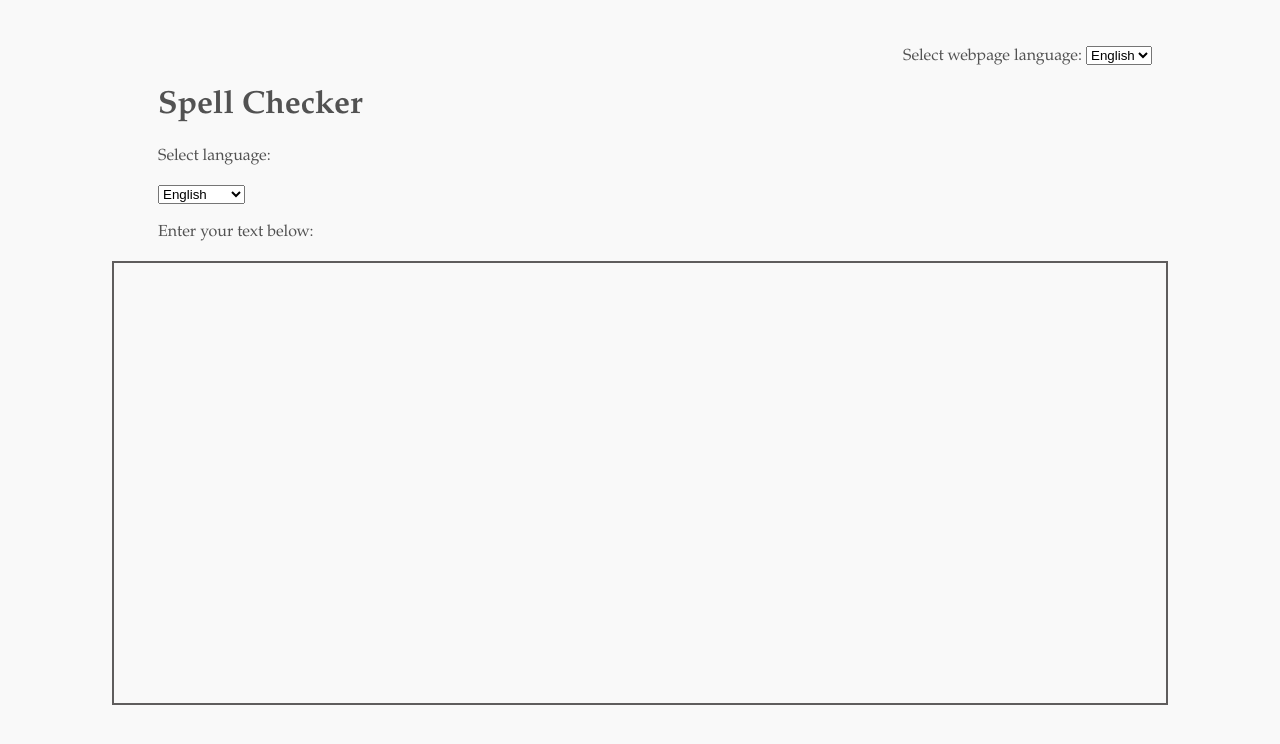
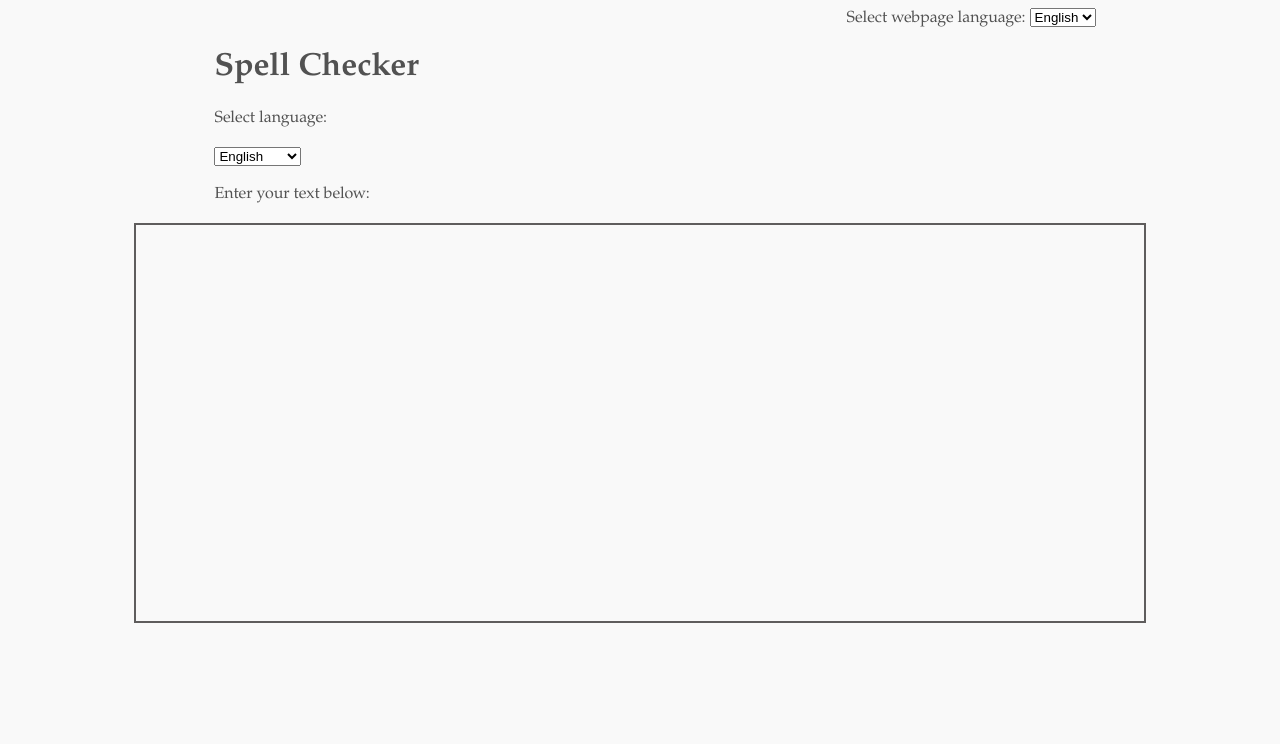
Before and after one commit to rjuliang/team6SpellCheckerCSCI5030-2021, a website: page index.html in a window 1280 px wide. Drawn offline with nearby package versions, Linux system fonts and the light colour scheme.

Commit message:
removed files added without approval, added css support for a responsive interaction

```diff
--- a/index.html
+++ b/index.html
@@ -4,19 +4,21 @@
         <link rel="stylesheet" type="text/css" href="stylesheets/main-style.css" />
         <meta charset = "UTF-8">
     </head>
-    <br>
     <body>
     <div class="border">
         <div class="heading">
-            <br>
+
             <div id="langDiv">
                 <label id="webLang">Select webpage language: </label>
                 <select id="pageLanguage" onchange="changeLang()">
                     <option value="en_us">English</option>
                     <option value="ga">Irish</option>
                 </select>
-                </div>
-            <h1><div id="title">Spell Checker</div></h1>
+            </div>
+
+            <hr id="divider">
+
+            <h1 id="title">Spell Checker</h1>
             <label id="textLang">Select language: </label><br><br>
             <select id="languageSelection">
                 <option value="en_us">English</option>
--- a/stylesheets/main-style.css
+++ b/stylesheets/main-style.css
@@ -1,4 +1,8 @@
 /*This applies to the entire page*/
+*{
+    box-sizing: border-box;
+}
+
 body{
     font-family: Garamond, serif;;
     background-color: rgb(249, 249, 249);
@@ -20,10 +24,9 @@ body{
 #input{
     border: 2px solid rgb(95, 93, 93);
     height: 400px;
-    width: 80%;
+    width: 90%;
     margin: auto;
     padding: 20px;
-    /*display: inline-block;*/
 }
 
 
@@ -31,14 +34,17 @@ body{
 /*These are the properties to align the heading of the page*/
 .heading {
     margin: auto;
-    padding-left: 150px;
+    text-align: center;
 }
 
-#langDiv
-{
-    padding-right: 120px;
-    text-align: right;
-    margin: auto;
+hr{
+    color: #F0F0F0;
+    margin-bottom: 25px;
+    opacity: 0.3;
+}
+
+#langDiv {
+    opacity: 0.5;
 }
 
 /*These are the properties to set the style of the outline box
@@ -84,3 +90,27 @@ body{
 .context-menu ul li:hover {
     background: rgb(204, 204, 204);
 }
+/***************************************************/
+
+/*Responsiveness goes here*/
+@media screen and (min-width: 768px) {
+    .heading {
+        padding-left: 80px;
+        text-align: left;
+        width: 80%;
+    }
+
+    #divider{
+        display: none;
+    }
+
+    #langDiv{
+        padding-right: 50px;
+        text-align: right;
+        opacity: 1;
+    }
+
+    #input{
+        width: 80%;
+    }
+}
```
Also changed, not shown: README.md, 2 other files.
